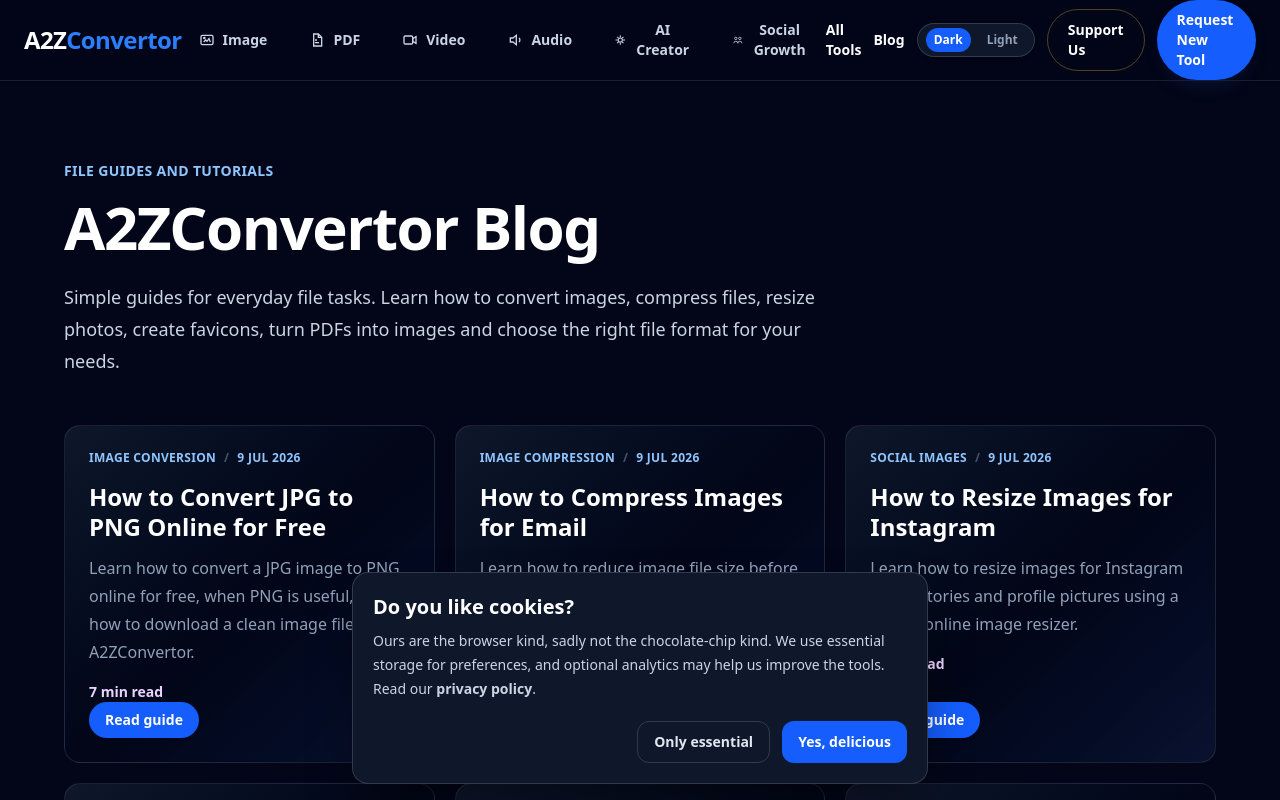
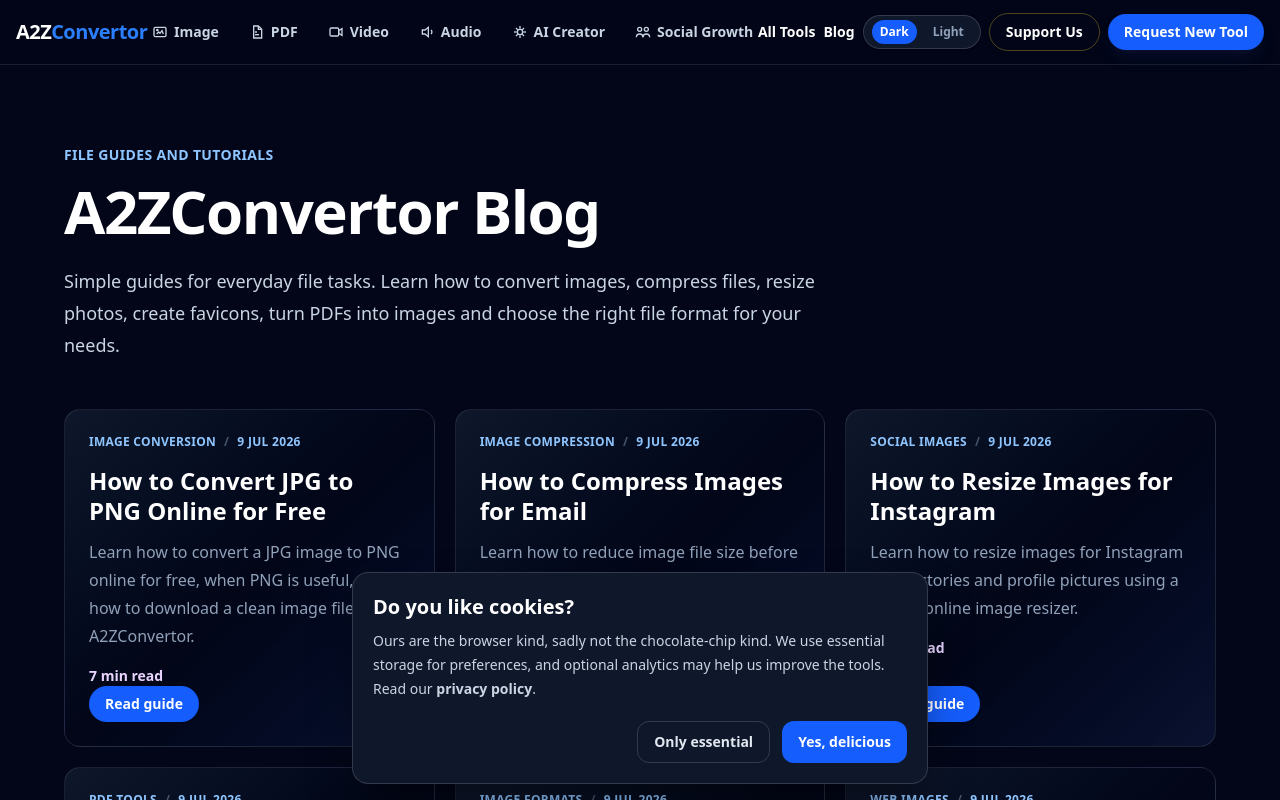
Before and after one commit to gigsbay/a2zconvertor, a Next.js app: page /blog in a window 1280 px wide. Shown: the top 800 px of the page. Built offline with nearby package versions, Linux system fonts and the light colour scheme.

Commit message:
Fix blog articles and navbar fit

```diff
--- a/app/blog/[slug]/page.tsx
+++ b/app/blog/[slug]/page.tsx
@@ -6,8 +6,7 @@
 import QQTubeAffiliateBanner from "@/components/QQTubeAffiliateBanner";
 import ToolBadge from "@/components/ToolBadge";
 import Navbar from "@/components/layout/Navbar";
-import { blogSummaries } from "@/data/blogIndex";
-import { getBlogPost, getRelatedBlogPosts } from "@/data/blogPosts";
+import { blogPosts, getBlogPost, getRelatedBlogPosts } from "@/data/blogPosts";
 import { absoluteUrl, DEFAULT_OG_IMAGE, SITE_URL } from "@/data/site";
 
 export const dynamic = "force-static";
@@ -15,7 +14,7 @@
 export const revalidate = false;
 
 export function generateStaticParams() {
-  return blogSummaries.map((post) => ({ slug: post.slug }));
+  return blogPosts.map((post) => ({ slug: post.slug }));
 }
 
 export async function generateMetadata({
@@ -134,6 +133,21 @@
                   <p key={paragraph}>{paragraph}</p>
                 ))}
               </div>
+              <div className="mt-6 rounded-2xl border border-blue-400/20 bg-blue-400/5 p-5 leading-7 text-slate-300">
+                <p className="font-semibold text-white">Useful tools for this guide</p>
+                <p className="mt-2">
+                  Start with{" "}
+                  {post.toolLinks.map((tool, index) => (
+                    <span key={tool.href}>
+                      <Link href={tool.href} className="font-semibold text-blue-300 hover:text-blue-200">
+                        {tool.label}
+                      </Link>
+                      {index < post.toolLinks.length - 1 ? ", " : ""}
+                    </span>
+                  ))}
+                  {" "}or browse the <Link href="/tools" className="font-semibold text-blue-300 hover:text-blue-200">full A2ZConvertor tools directory</Link> if you need a different converter, compressor or PDF tool.
+                </p>
+              </div>
               <div className="mt-10 space-y-10">
                 {post.content.sections.map((section) => (
                   <section key={section.heading}>
--- a/components/layout/Navbar.tsx
+++ b/components/layout/Navbar.tsx
@@ -52,13 +52,13 @@
   const active = explorerTools.find((category) => category.key === activeCategory);
 
   return (
-    <nav className="sticky top-0 z-50 border-b border-white/10 bg-slate-950/90 backdrop-blur-xl">
-      <div className="mx-auto flex h-20 max-w-7xl items-center justify-between px-6">
-        <Link href="/" className="text-2xl font-black tracking-tight">
+    <nav className="sticky top-0 z-50 overflow-x-clip border-b border-white/10 bg-slate-950/90 backdrop-blur-xl">
+      <div className="mx-auto flex h-16 max-w-none items-center justify-between gap-3 px-4 2xl:max-w-7xl 2xl:px-6">
+        <Link href="/" className="shrink-0 text-xl font-black tracking-tight 2xl:text-2xl">
           A2Z<span className="text-blue-500">Convertor</span>
         </Link>
 
-        <div className="hidden items-center gap-2 text-sm text-slate-300 lg:flex" onMouseLeave={() => setActiveCategory(null)}>
+        <div className="hidden min-w-0 flex-1 items-center justify-center gap-1 text-sm text-slate-300 xl:flex" onMouseLeave={() => setActiveCategory(null)}>
           {explorerTools.map((category) => {
             const selected = category.key === activeCategory;
             return (
@@ -67,7 +67,7 @@
                 type="button"
                 onMouseEnter={() => setActiveCategory(category.key)}
                 onClick={() => setActiveCategory(selected ? null : category.key)}
-                className={`inline-flex items-center gap-2 rounded-full border px-4 py-2 font-semibold transition ${
+                className={`inline-flex shrink-0 items-center gap-1.5 rounded-full border px-3 py-2 font-semibold whitespace-nowrap transition 2xl:gap-2 2xl:px-4 ${
                   selected
                     ? "border-blue-400/60 bg-blue-500/15 text-white"
                     : "border-transparent text-slate-300 hover:border-white/10 hover:bg-white/5 hover:text-white"
@@ -80,17 +80,17 @@
           })}
         </div>
 
-        <div className="hidden items-center gap-3 lg:flex">
+        <div className="hidden shrink-0 items-center gap-2 xl:flex">
           {utilityLinks.map((link) => (
-            <Link key={link.label} href={link.href} className="text-sm font-semibold text-slate-300 transition hover:text-white">
+            <Link key={link.label} href={link.href} className="whitespace-nowrap text-sm font-semibold text-slate-300 transition hover:text-white">
               {link.label}
             </Link>
           ))}
           <ThemeToggle />
-          <Link href="/support" className="rounded-full border border-amber-300/30 px-5 py-2.5 text-sm font-semibold text-amber-200 transition hover:bg-amber-300/10">
+          <Link href="/support" className="whitespace-nowrap rounded-full border border-amber-300/30 px-4 py-2 text-sm font-semibold text-amber-200 transition hover:bg-amber-300/10">
             Support Us
           </Link>
-          <Link href="/request-tool" className="rounded-full bg-blue-600 px-5 py-2.5 text-sm font-semibold text-white shadow-lg shadow-blue-950/30 transition hover:bg-blue-500">
+          <Link href="/request-tool" className="whitespace-nowrap rounded-full bg-blue-600 px-4 py-2 text-sm font-semibold text-white shadow-lg shadow-blue-950/30 transition hover:bg-blue-500">
             Request New Tool
           </Link>
         </div>
@@ -100,7 +100,7 @@
           aria-label="Toggle navigation menu"
           aria-expanded={isOpen}
           onClick={() => setIsOpen((current) => !current)}
-          className="inline-flex h-11 w-11 items-center justify-center rounded-full border border-white/10 bg-slate-900 text-white lg:hidden"
+          className="inline-flex h-11 w-11 shrink-0 items-center justify-center rounded-full border border-white/10 bg-slate-900 text-white xl:hidden"
         >
           <span className="flex w-5 flex-col gap-1.5">
             <span className="h-0.5 rounded-full bg-current" />
@@ -111,7 +111,7 @@
       </div>
 
       {active && (
-        <div className="absolute left-0 right-0 top-20 hidden border-y border-white/10 bg-slate-950/98 shadow-2xl shadow-slate-950/60 lg:block" onMouseEnter={() => setActiveCategory(active.key)} onMouseLeave={() => setActiveCategory(null)}>
+        <div className="absolute left-0 right-0 top-16 hidden border-y border-white/10 bg-slate-950/98 shadow-2xl shadow-slate-950/60 xl:block" onMouseEnter={() => setActiveCategory(active.key)} onMouseLeave={() => setActiveCategory(null)}>
           <div className="mx-auto grid max-w-7xl gap-6 px-6 py-6 lg:grid-cols-[minmax(0,1fr)_300px]">
             <div>
               <div className="flex items-center justify-between gap-4">
@@ -160,7 +160,7 @@
       )}
 
       {isOpen && (
-        <div className="border-t border-white/10 px-6 py-4 lg:hidden">
+        <div className="border-t border-white/10 px-6 py-4 xl:hidden">
           <div className="mx-auto grid max-w-7xl gap-4">
             <div className="grid grid-cols-2 gap-2">
               {utilityLinks.map((link) => (
--- a/data/blogPosts.ts
+++ b/data/blogPosts.ts
@@ -163,6 +163,9 @@
     "The problem this solves",
     "Step-by-step workflow",
     "Practical tips",
+    "Real-world example",
+    "When free online tools are enough",
+    "When advanced software makes sense",
     "Common mistakes",
     "Conclusion",
     "Related tools",
@@ -207,6 +210,33 @@
       `Do one major change at a time when quality matters. For example, resize first if the dimensions are huge, then compress if the file is still too large. If you need a format change, convert from the original rather than from a heavily compressed copy.`,
       `Watch for transparency, small text and sharp edges. PNG is often better for screenshots and graphics; JPG is often practical for photos; WEBP is useful for websites; PDF is useful when layout needs to stay together. These are guidelines, not rules, so always check the output.`,
       `If the file contains private or sensitive information, remove anything unnecessary before sharing it. Crop extra page margins, export only the pages you need, and avoid sending source files when a smaller preview would do.`
+    ];
+  }
+
+  if (heading === "Real-world example") {
+    return [
+      `Imagine you are preparing a file at the end of a busy day: a product photo for a listing, a profile image for Instagram, a PDF page for a colleague, or a screenshot for a support form. The fastest route is not to open a full design app. It is to decide what the receiving platform needs, then use ${firstTool} for that one job.`,
+      "For example, if an email rejects a photo because the attachment is too large, the practical fix is usually compression first, not a random format change. If a website form asks for PNG, then a clean JPG to PNG conversion is the right move. If a page preview is needed, exporting a PDF page to an image is more useful than sending the whole document.",
+      "This is where focused browser tools save time. You can test the output immediately, compare it with the original, and repeat once with a different setting if needed. The goal is a file that uploads cleanly, looks professional, and does not create extra work for the person receiving it.",
+      "For SEO, websites and social posts, the same thinking applies. Use descriptive file names, keep images sharp enough for the page, avoid oversized originals, and choose a format that matches how the file will be viewed."
+    ];
+  }
+
+  if (heading === "When free online tools are enough") {
+    return [
+      "A free online tool is usually enough when you need a quick format change, a smaller image, a resized picture, a favicon, or a PDF page preview. These jobs are repeatable, practical and easy to verify by opening the finished file.",
+      "Use A2ZConvertor when the file is ready and the task is specific: convert JPG to PNG, compress an image for email, resize a photo for Instagram, convert PDF to image, or compare JPG, PNG and WEBP before choosing a format.",
+      "The best sign that a browser tool is enough is that you can explain the job in one sentence. If the task is make this image smaller for email or turn this PDF page into a JPG preview, a focused tool is a sensible choice.",
+      "You should still preview the output, especially when the file contains text, charts, product details, transparent backgrounds or brand assets. Fast does not mean careless; it means the workflow stays simple."
+    ];
+  }
+
+  if (heading === "When advanced software makes sense") {
+    return [
+      "Desktop or paid software can be better when the job needs manual retouching, layered design edits, professional print settings, OCR, batch automation, strict document security, or detailed color control. A browser converter is not meant to replace a full creative suite.",
+      "Use advanced software if you need to edit the image content itself rather than prepare the file. Removing objects, rebuilding layouts, changing text inside flattened images, repairing damaged PDFs or processing hundreds of files at once is a different class of work.",
+      `For everyday file preparation, though, heavy software often slows people down. If the goal is compatibility, upload size, preview format or a clean website asset, ${firstTool} and the related A2ZConvertor tools are usually the more direct route.`,
+      "A sensible workflow is to start simple, check the result, and only move to advanced software when the file genuinely needs advanced editing."
     ];
   }
 
```
